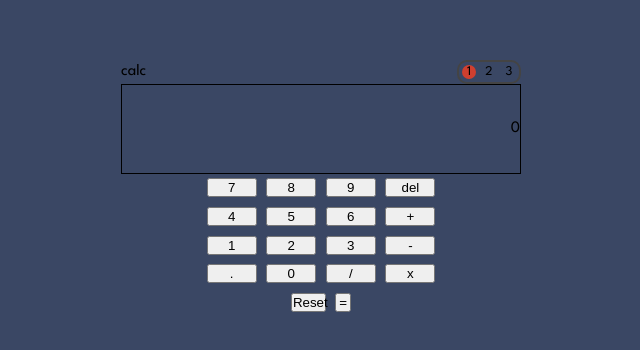
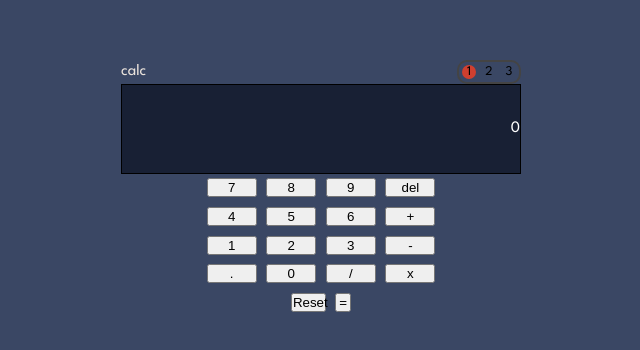
Before and after one commit to LorryAfriyie/calculator-app, a React (Vite) app: page / in a window 1280 px wide. Shown: the part 212-562 px from the top of the page, without its empty margins (319-959 px from the left). Built offline with nearby package versions, Linux system fonts and the light colour scheme.

Commit message:
Theme color setup
Setting up theme colors and being able to iterate through the different color based on toggled theme choice.

```diff
--- a/src/App.tsx
+++ b/src/App.tsx
@@ -1,4 +1,5 @@
 import { CalcOperationsProvider } from "./context/CalcOperations.tsx";
+import { ThemeChangeProvider } from "./context/ThemeContext.tsx";
 import { HeaderSection } from "./components/HeaderSection.tsx";
 import { ScreenSection } from "./components/ScreenSection.tsx";
 import { ButtonSection } from "./components/ButtonSection.tsx";
@@ -7,11 +8,13 @@ function App() {
   return (
     <div className={"app"}>
       <CalcOperationsProvider>
-        <div className="calculator-container">
-          <HeaderSection />
-          <ScreenSection />
-          <ButtonSection />
-        </div>
+        <ThemeChangeProvider>
+          <div className="calculator-container">
+            <HeaderSection />
+            <ScreenSection />
+            <ButtonSection />
+          </div>
+        </ThemeChangeProvider>
       </CalcOperationsProvider>
     </div>
   );
--- a/src/components/HeaderSection.tsx
+++ b/src/components/HeaderSection.tsx
@@ -1,9 +1,46 @@
 import { ToggleSwitch } from "./SwitchToggle.tsx";
+import { useThemeContext } from "../context/ThemeContext.tsx";
+import { useEffect, useRef } from "react";
 
 export function HeaderSection() {
+  // useContext
+  const { theme } = useThemeContext();
+
+  // useRef declarations
+  const logo = useRef<HTMLParagraphElement | null>(null);
+
+  useEffect(() => {
+    // Function that encapsulates logo and toggle switch theme colors and switches based on chosen theme
+    function themeSwitch(theme: string) {
+      switch (theme) {
+        case "one":
+          logo.current!.style.color = "var(--clr-th1-key-bg-lgo)";
+          break;
+        case "two":
+          logo.current!.style.color = "var(--clr-th2-very-dark-grayish-yellow)";
+          break;
+        case "three":
+          logo.current!.style.color = "var(--clr-th3-light-yellow)";
+          break;
+        default:
+          break;
+      }
+    }
+
+    // Function that encapsulates the first theme colors
+    function active() {
+      logo.current!.style.color = "var(--clr-th1-key-bg-lgo)";
+    }
+
+    // Theme switch function
+    themeSwitch(theme);
+
+    // Set the first theme as the default theme on launch
+    if (theme === "") active();
+  }, [theme]);
   return (
     <div className={"header-section"}>
-      <p>calc</p>
+      <p ref={logo}>calc</p>
       <ToggleSwitch />
     </div>
   );
--- a/src/components/ScreenSection.tsx
+++ b/src/components/ScreenSection.tsx
@@ -1,13 +1,56 @@
-import { useRef } from "react";
+import { useRef, useEffect } from "react";
 import { useCalcOperations } from "../context/CalcOperations.tsx";
+import { useThemeContext } from "../context/ThemeContext.tsx";
 
 export function ScreenSection() {
+  // useContext
   const { calc } = useCalcOperations();
-  const screen = useRef<HTMLInputElement | null>(null);
+  const { theme } = useThemeContext();
+
+  // useRef declarations
+  const screen = useRef<HTMLInputElement | null>(null),
+    text = useRef<HTMLParagraphElement | null>(null);
+
+  useEffect(() => {
+    // Function that encapsulates screen and text theme colors and switches based on chosen theme
+    function themeSwitch(theme: string) {
+      switch (theme) {
+        case "one":
+          screen.current!.style.backgroundColor = "var(--clr-th1-scrn-bg)";
+          text.current!.style.color = "var(--clr-white)";
+          break;
+        case "two":
+          screen.current!.style.backgroundColor = "var(--clr-th2-scrn-bg-vlg)";
+          text.current!.style.color = "var(--clr-th2-very-dark-grayish-yellow)";
+          break;
+        case "three":
+          screen.current!.style.backgroundColor =
+            "var(--clr-th3-toggle-and-key-and-scrn-bg-vdv)";
+          text.current!.style.color = "var(--clr-th3-light-yellow)";
+          break;
+      }
+    }
+
+    // Function that encapsulates the first theme colors
+    function active() {
+      screen.current!.style.backgroundColor = "var(--clr-th1-scrn-bg)";
+      text.current!.style.color = "var(--clr-white)";
+    }
+
+    // Theme switch function
+    themeSwitch(theme);
+
+    // Set the first theme as the default theme on launch
+    if (!theme) {
+      active();
+    }
+  });
 
   return (
-    <div className={"screen-section"}>
-      <p className={"value-display"}>{calc.num ? calc.num : calc.res}</p>
+    <div className={"screen-section"} ref={screen}>
+      <p className={"value-display"} ref={text}>
+        {calc.num ? calc.num : calc.res}
+      </p>
     </div>
   );
 }
--- a/src/components/SwitchToggle.tsx
+++ b/src/components/SwitchToggle.tsx
@@ -1,14 +1,15 @@
-import React, { useEffect, useState, useRef } from "react";
-
-interface SwitchToggleProps {
-  calTheme: string;
-}
+import React, { useEffect, useRef } from "react";
+import { useThemeContext } from "../context/ThemeContext";
 
 export function ToggleSwitch() {
-  const [theme, setTheme] = useState<string>("");
+  // useContext
+  const { theme, setTheme } = useThemeContext();
+
+  // useRef declaration
   const activeTheme = useRef<HTMLInputElement | null>(null);
 
   useEffect(() => {
+    // Function that encapsulates background theme colors and switches based on chosen theme
     function themeSwitch(calTheme: string) {
       switch (calTheme) {
         case "one":
@@ -25,18 +26,22 @@ export function ToggleSwitch() {
       }
     }
 
+    // Function that encapsulates the first theme colors
     function active() {
-      if (activeTheme.current !== null) {
+      if (activeTheme.current != null) {
         activeTheme.current.checked = true;
         document.body.style.backgroundColor = "var(--clr-th1-main-bg)";
       }
     }
 
+    // Theme switch function
     themeSwitch(theme);
 
-    if (theme === "") active();
+    // Set the first theme as the default theme on launch
+    if (!theme) active();
   }, [theme]);
 
+  // Handle toggle switch changes and stores value into setTheme
   function handleChange(e: React.ChangeEvent<HTMLInputElement>) {
     setTheme(e.target.value);
   }
--- a/src/context/CalcOperations.tsx
+++ b/src/context/CalcOperations.tsx
@@ -4,7 +4,6 @@ import React, {
   ReactNode,
   SetStateAction,
   useContext,
-  useEffect,
   useState,
 } from "react";
 
@@ -150,10 +149,6 @@ export function CalcOperationsProvider({ children }: CalcOperations) {
     return num.toString().replace(/\s/g, "");
   }
 
-  useEffect(() => {
-    console.log(calc.res);
-  }, [calc.res]);
-
   return (
     <CalcOperationsContext.Provider
       value={{
--- /dev/null
+++ b/src/context/ThemeContext.tsx
@@ -0,0 +1,33 @@
+import {
+  createContext,
+  useContext,
+  ReactNode,
+  useState,
+  Dispatch,
+  SetStateAction,
+} from "react";
+
+type ThemeChangeContext = {
+  theme: string;
+  setTheme: Dispatch<SetStateAction<string>>;
+};
+
+type CalThemeChange = {
+  children: ReactNode;
+};
+
+const CalThemeContext = createContext({} as ThemeChangeContext);
+
+export function useThemeContext() {
+  return useContext(CalThemeContext);
+}
+
+export function ThemeChangeProvider({ children }: CalThemeChange) {
+  const [theme, setTheme] = useState<string>("");
+
+  return (
+    <CalThemeContext.Provider value={{ theme, setTheme }}>
+      {children}
+    </CalThemeContext.Provider>
+  );
+}
```
